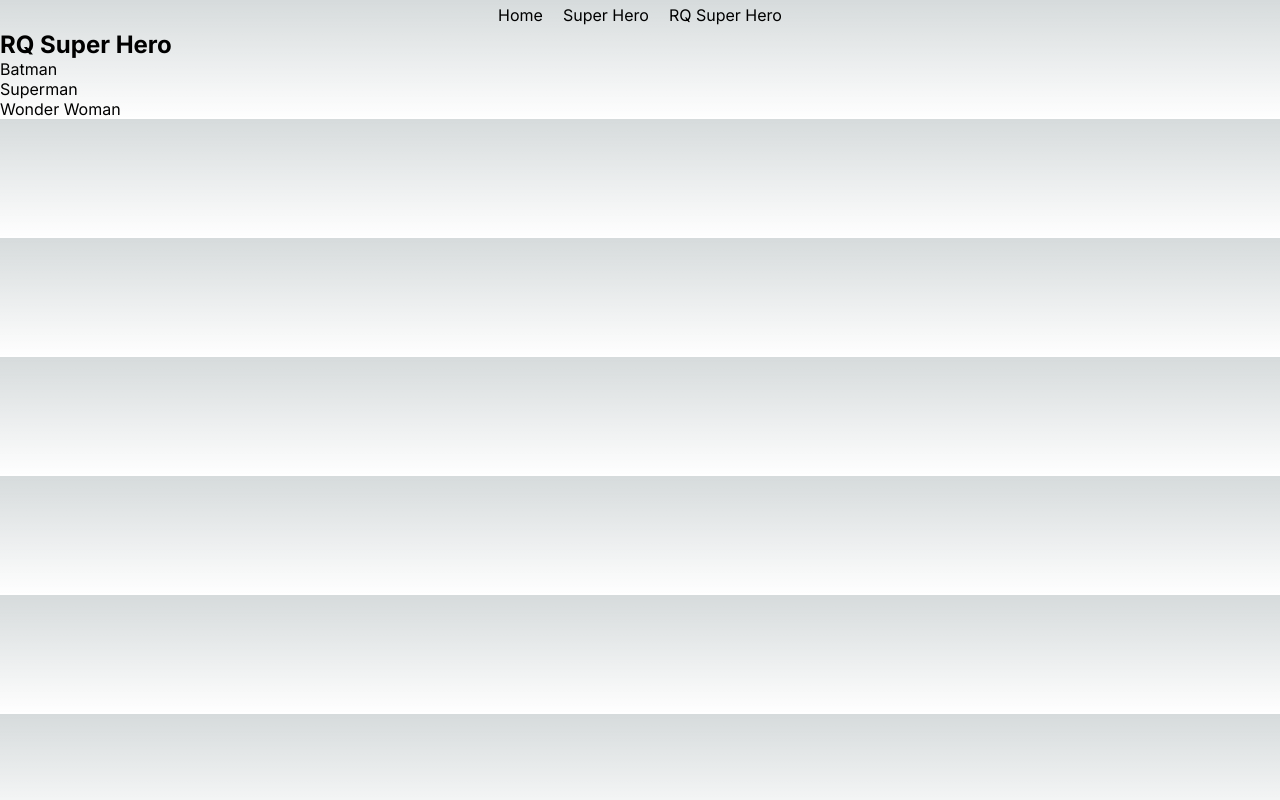
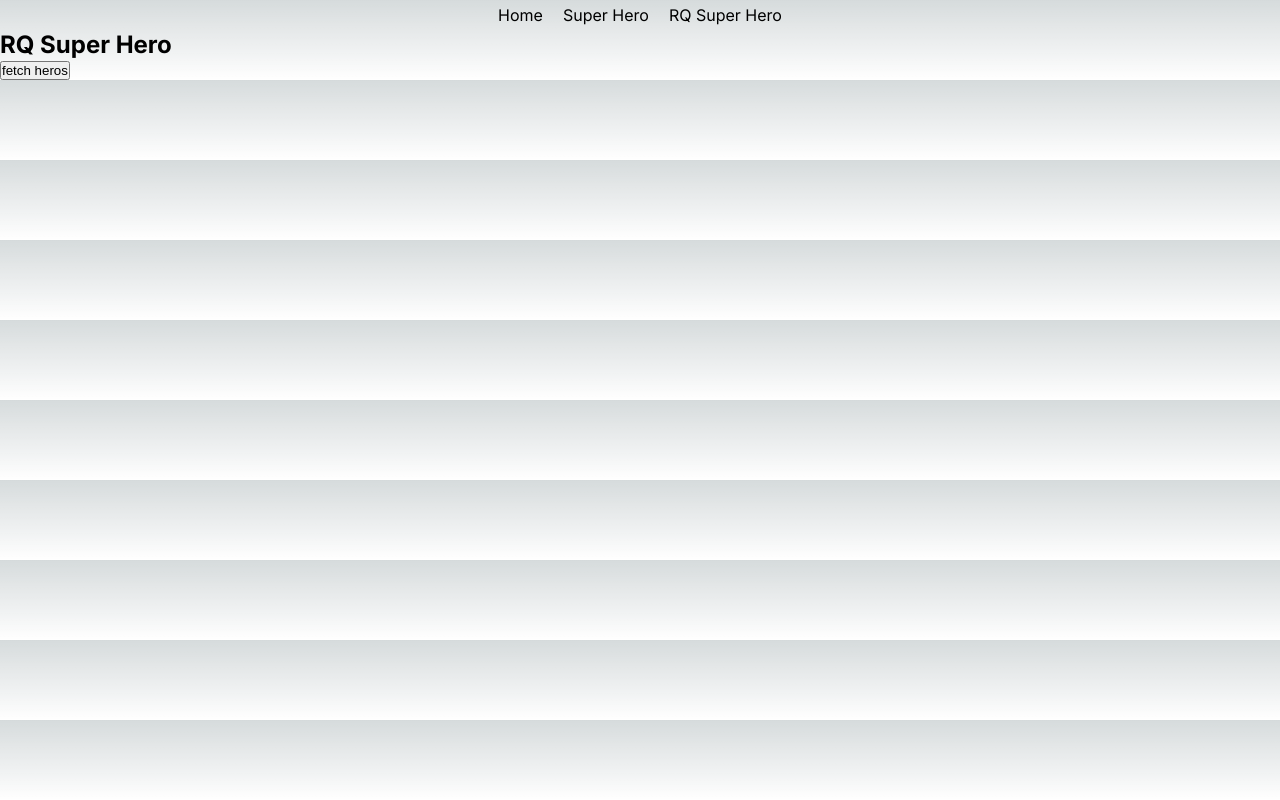
Before and after one commit to fireworks80/learn-react-query, a Next.js app: page /rq-super-hero in a window 1280 px wide. Built offline with nearby package versions, Linux system fonts and the light colour scheme; data requests are answered from the project's data file.

Commit message:
feat: useQuery on click

```diff
--- a/src/app/rq-super-hero/page.tsx
+++ b/src/app/rq-super-hero/page.tsx
@@ -6,18 +6,20 @@ import { Hero } from '../super-hero/page';
 const fetchSuperHeroes = () => axios.get('http://localhost:4000/superheroes');
 
 export default function RqSuperHero() {
-	const { isLoading, data, isError, error } = useQuery(
+	const { isLoading, data, isError, error, isFetching, refetch } = useQuery(
 		'super-heros',
-		fetchSuperHeroes
+		fetchSuperHeroes,
+		{ enabled: false }
 	);
 
-	if (isLoading) return <h2>Loading ...</h2>;
+	if (isLoading || isFetching) return <h2>Loading ...</h2>;
 
 	if (isError) return <h2>{error?.message}</h2>;
 
 	return (
 		<>
 			<h2>RQ Super Hero</h2>
+			<button onClick={refetch}>fetch heros</button>
 			{data?.data.map(({ name }: Hero) => (
 				<p key={name}>{name}</p>
 			))}
```
